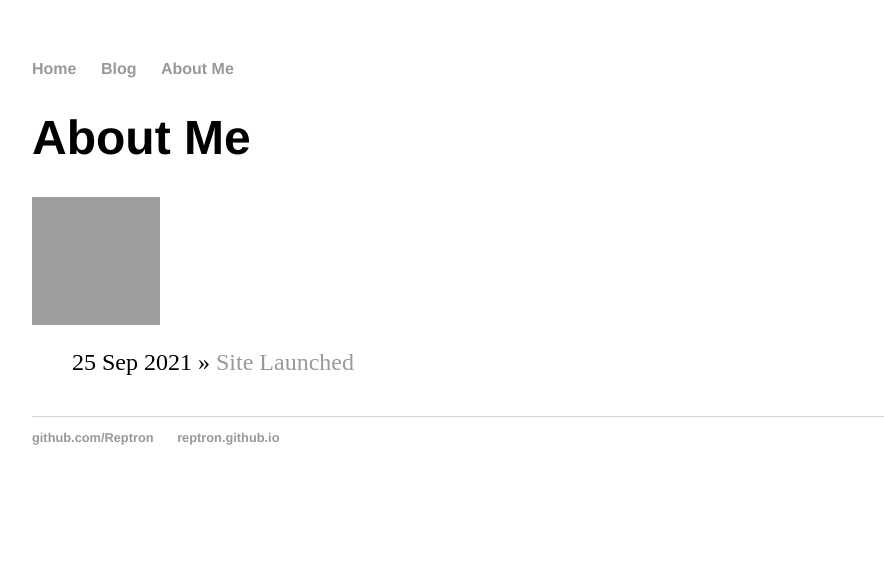
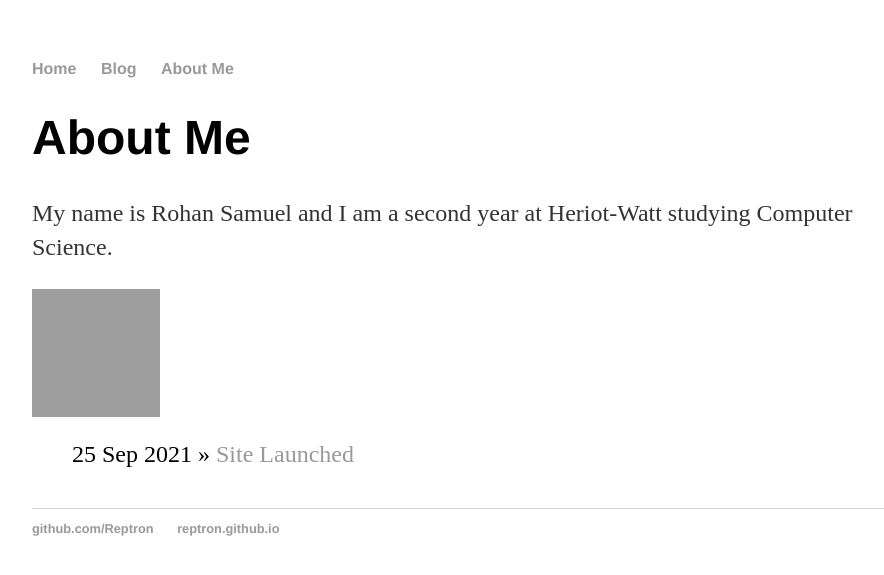
Before and after one commit to Reptron/reptron.github.io, a Jekyll site: the page built from about/index.html, in a window 1280 px wide. Shown: the top 575 px of the page, without its empty margins (160-1044 px from the left). Built offline with Jekyll 4.4.1, drawn with Linux system fonts in a browser that asks for light colours; grey boxes are pictures that could not be loaded.

Commit message:
Update index.html

```diff
--- a/about/index.html
+++ b/about/index.html
@@ -4,7 +4,8 @@ title: About Me
 ---
 <h1>{{ page.title }}</h1>
 <body>
-  <img src="html5.gif" alt="HTML5 Icon" width="128" height="128">
+  <p>My name is Rohan Samuel and I am a second year at Heriot-Watt studying Computer Science.</p>
+  <img src="https://pics.me.me/are-you-people-talking-about-me-memes-com-16274214.png" width="128" height="128">
 </body>
 <ul class="posts">
   {% for post in site.posts %}
```
